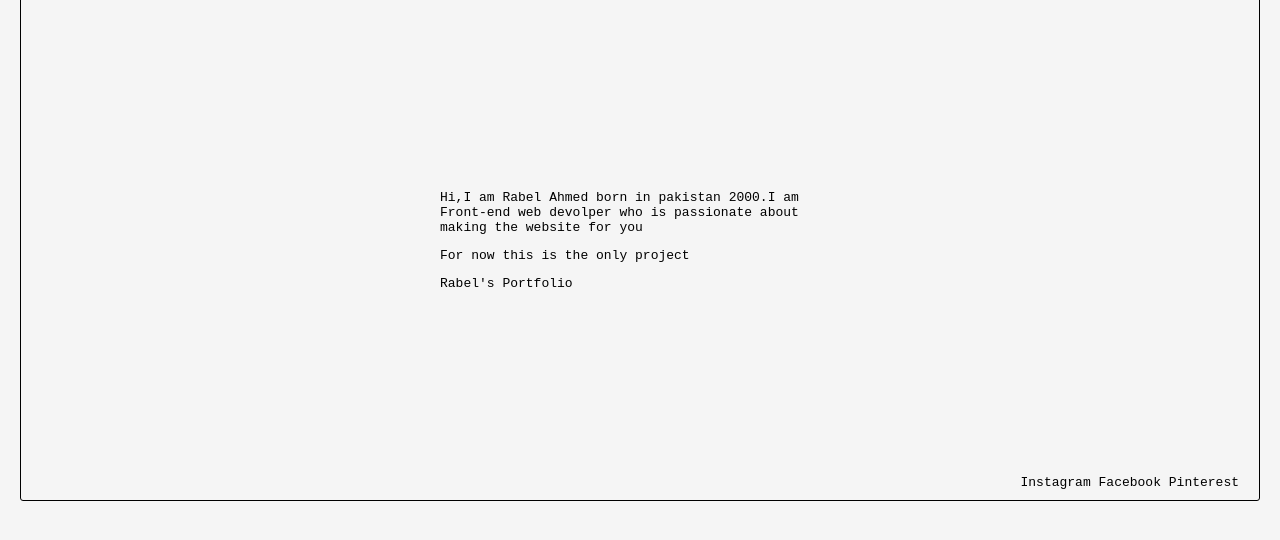
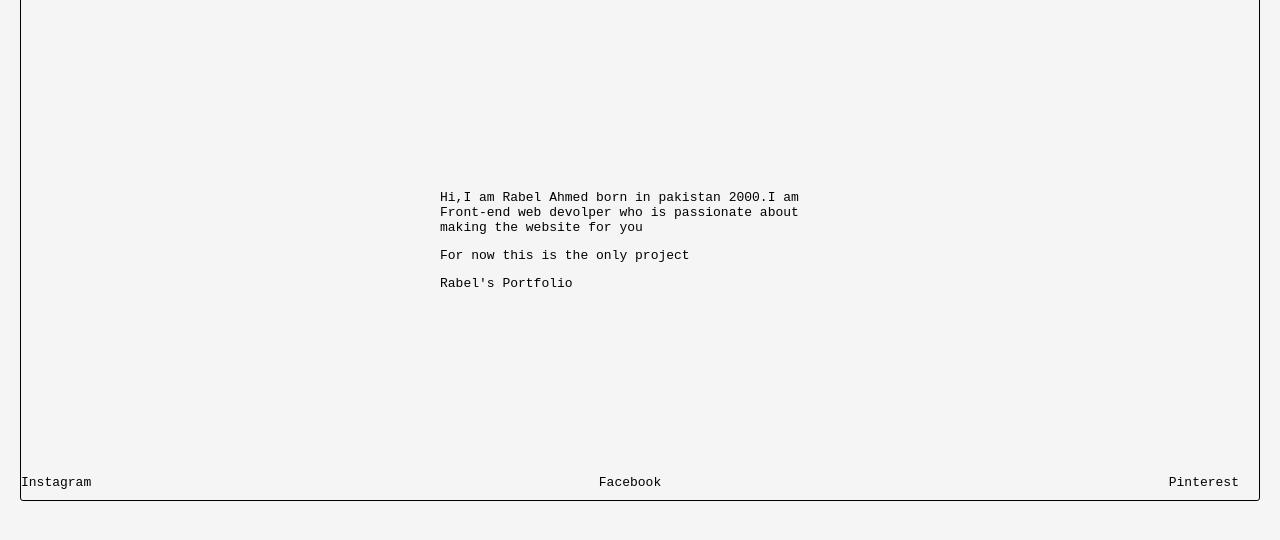
Before and after one commit to Rabelahmed/Rabel-Portfolio, a plain HTML site: page index.html in a window 1280 px wide. Shown: the part 90-630 px from the top of the page. Drawn offline with Linux system fonts and the light colour scheme.

Commit message:
Update styles.css

```diff
--- a/styles.css
+++ b/styles.css
@@ -26,7 +26,8 @@ p{
 
 }
 footer{
-    text-align: right;
+    display:flex;
+    justify-content:space-between;
     margin:0 1.25rem 0.625rem 0;
     object-fit:scale-down;
 
```
